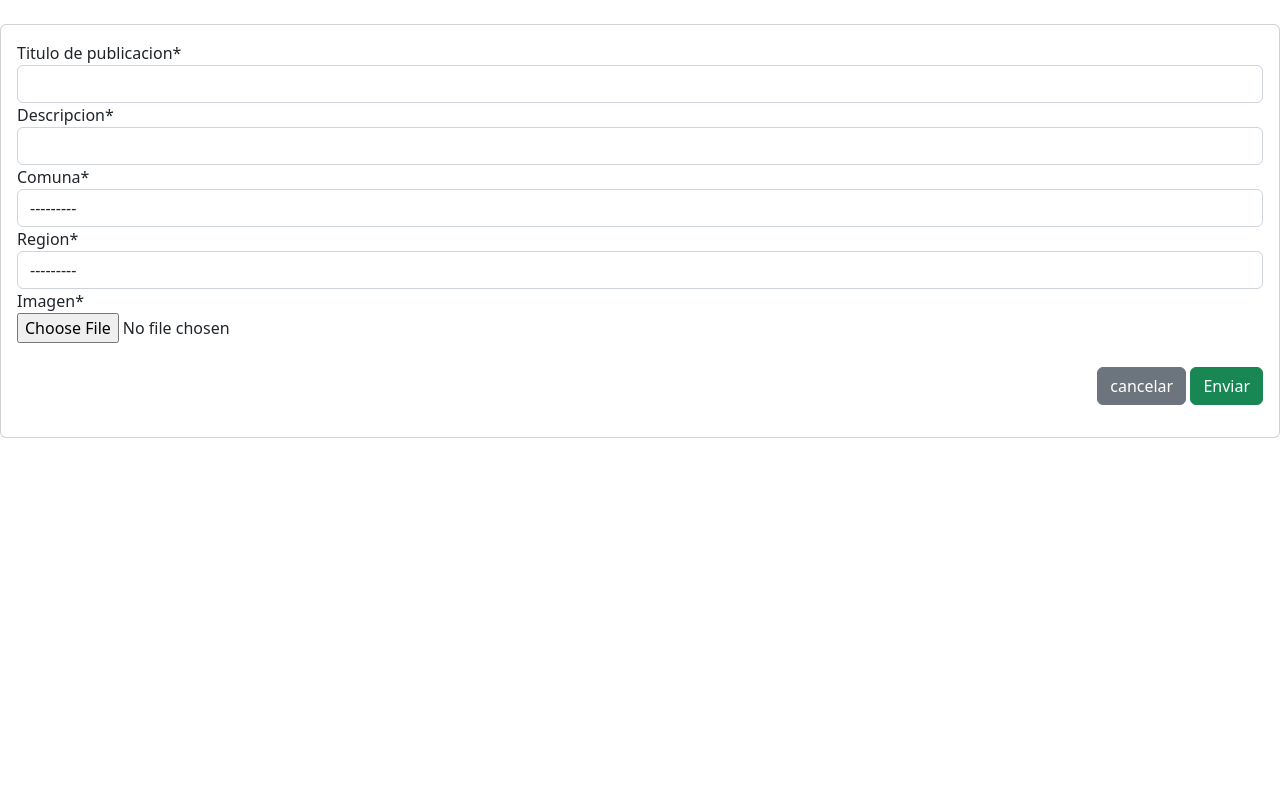
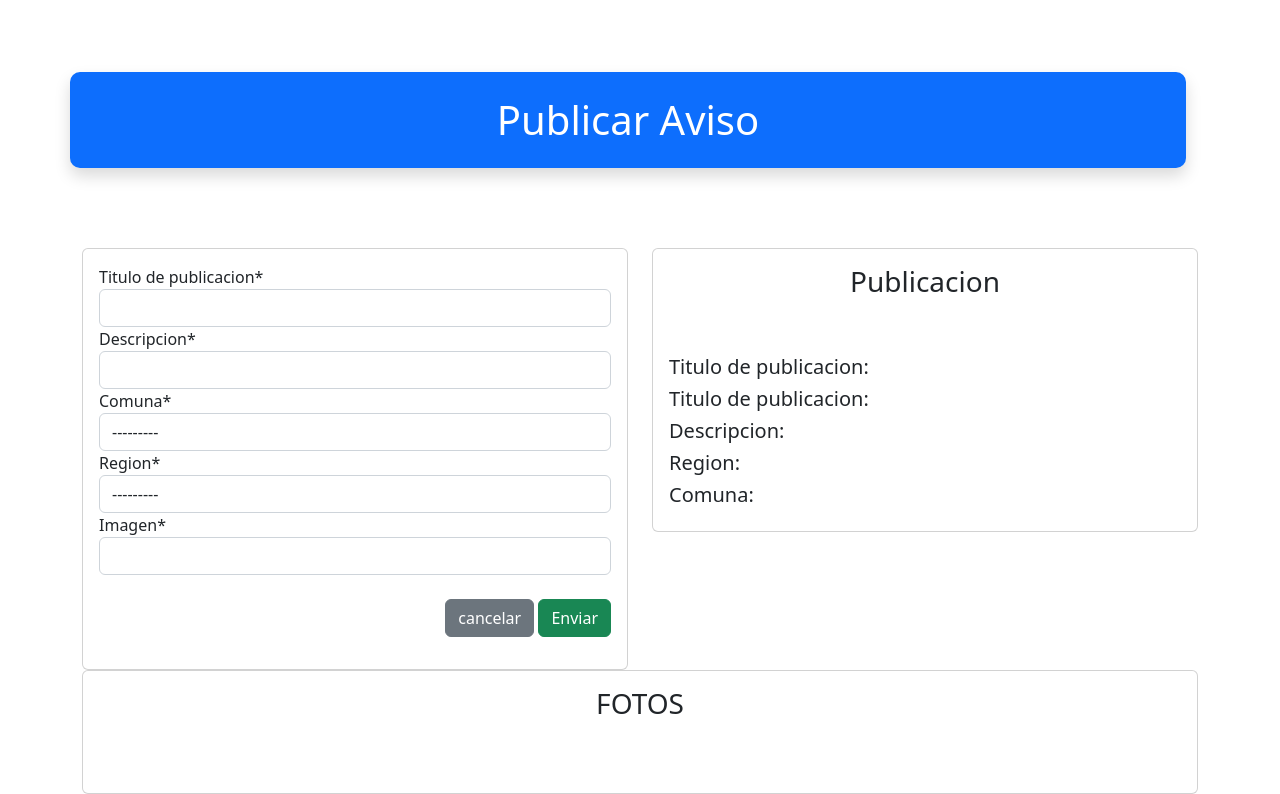
Before and after one commit to julioznava/Proyecto-Recismart, a Django app: page /registroaviso/ in a window 1280 px wide. Shown: the part 86-880 px from the top of the page. Before the commit the page ends 524 px from the top, so only its background shows below. Run offline with Django 4.2, Linux system fonts and the light colour scheme; data comes from the database, SQL or seed files in the repository; some libraries are stand-ins or nearby versions.

Commit message:
modificacion diseño

```diff
--- a/RecismartAPP/forms.py
+++ b/RecismartAPP/forms.py
@@ -2,6 +2,7 @@ from django import forms
 from .models import *
 from django.contrib.auth.forms import UserCreationForm
 from django.contrib.auth.models import User
+from cloudinary.forms import cl_init_js_callbacks
 
 
 class CuentaUsuarioForm(forms.ModelForm):
@@ -22,6 +23,9 @@ class RegistroAvisoForm(forms.ModelForm):
         model = RegistroAviso
         fields = '__all__'
 
+
+
+
 class CustomUserCreationForm(UserCreationForm):
     class Meta:
         model = User
--- a/RecismartAPP/models.py
+++ b/RecismartAPP/models.py
@@ -1,4 +1,5 @@
 from django.db import models
+from cloudinary.models import CloudinaryField
 
 # Create your models here.
 
@@ -108,12 +109,12 @@ class RegistroAviso(models.Model):
     Descripcion = models.CharField(max_length=300)
     Comuna = models.ForeignKey(Comunas, on_delete=models.CASCADE)
     Region = models.ForeignKey(Regiones, on_delete=models.CASCADE)
-    Imagen = models.ImageField(upload_to="publicacion", null=True)
+    imagen = CloudinaryField('imagen')
 
     def __str__(self):
         return self.Titulo_de_publicacion
 
 
-class ImageAviso(models.Model):
-    image = models.ImageField(upload_to="publicacion")
-    aviso = models.ForeignKey(RegistroAviso, on_delete=models.CASCADE)
+# class ImageAviso(models.Model):
+#     image = CloudinaryField('image')
+#     aviso = models.ForeignKey(RegistroAviso, on_delete=models.CASCADE)
--- a/RecismartAPP/templates/publicaciones/registro.html
+++ b/RecismartAPP/templates/publicaciones/registro.html
@@ -1,14 +1,25 @@
 {% include 'navbar2.html' %}
 {% load crispy_forms_tags %}
 
-
-<div class="row py-4">
-        <div class="col">
-            <div class="card">
-                <div class="card-body">
+<br>
+<br>
+<br>
+    <div class="container">
+        <div class="row col-sm-4 col-md-12 col-lg-12">
+            <h5 class="justify-content-center display-6 py-md-4 shadow bg-primary text-center" style="color: white; border-radius: 10px">Publicar Aviso</h5>
+        </div>
+    </div>
+    <br>
+    <div class="container col-sm-3 col-md-8 col-lg-12">
+        <br>
+        <br>
+        <div class="row">
+            <div class="col-md-6">
+                <div class="card card-body">
                     <form action="" method="post" autocomplete="on">
                         {% csrf_token %}
                         {{ form | crispy }}
+                        {{ fotos | crispy }}
                         <br>
                         <div class="d-flex justify-content-end">
                             <input type="reset" value="cancelar" class="btn btn-secondary">
@@ -19,5 +30,28 @@
                     {{ mensaje }}
                 </div>
             </div>
+            <div class="col-md-6">
+                <div class="card card-body">
+                    <h3 class="text-center">Publicacion</h3>
+                    <br>
+                    <br>
+                    <h5>Titulo de publicacion:</h5>
+                    <h5>Titulo de publicacion:</h5>
+                    <h5>Descripcion:</h5>
+                    <h5>Region:</h5>
+                    <h5>Comuna:</h5>
                 </div>
             </div>
+
+
+            <div class="col-md-12">
+                <div class="card card-body">
+                    <h3 class="text-center">FOTOS</h3>
+                    <br>
+                    <br>
+
+                </div>
+            </div>
+            <br>
+            <br>
+        </div>
--- a/RecismartAPP/views.py
+++ b/RecismartAPP/views.py
@@ -44,6 +44,7 @@ def panel(request):
     busqueda_recolector = request.GET.get("busqueda_recolector")
     busqueda_aviso = request.GET.get("busqueda_aviso")
 
+    fotos = ImageAviso.objects.all()
     listarusuario = CuentaUsuario.objects.all()
     listarrecolector = CuentaRecolector.objects.all()
     listaraviso = RegistroAviso.objects.all()
@@ -76,6 +77,7 @@ def panel(request):
         'listarusuario': listarusuario,
         'listarrecolector': listarrecolector,
         'listaraviso': listaraviso,
+        'fotos': fotos,
     }
     return render(request, './administrador/panel.html', data)
 
@@ -105,7 +107,8 @@ def registrorecolector(request):
 
 def registroaviso(request):
     data = {
-        'form': RegistroAvisoForm()
+        'form': RegistroAvisoForm(),
+
     }
     if request.method == 'POST':
         formulario = RegistroAvisoForm(data=request.POST)
--- a/requirements.txt
+++ b/requirements.txt
@@ -11,5 +11,4 @@ setuptools
 sqlparse
 tzdata
 wheel
-django-cloudinary-storage
-django-admin-interface
+cloudinary
```
Also changed, not shown: Recismart/settings.py (+10 -11 lines), RecismartAPP/admin.py (+0 -8 lines), db.sqlite3. Lines whose indentation alone changed are shown as unchanged.
